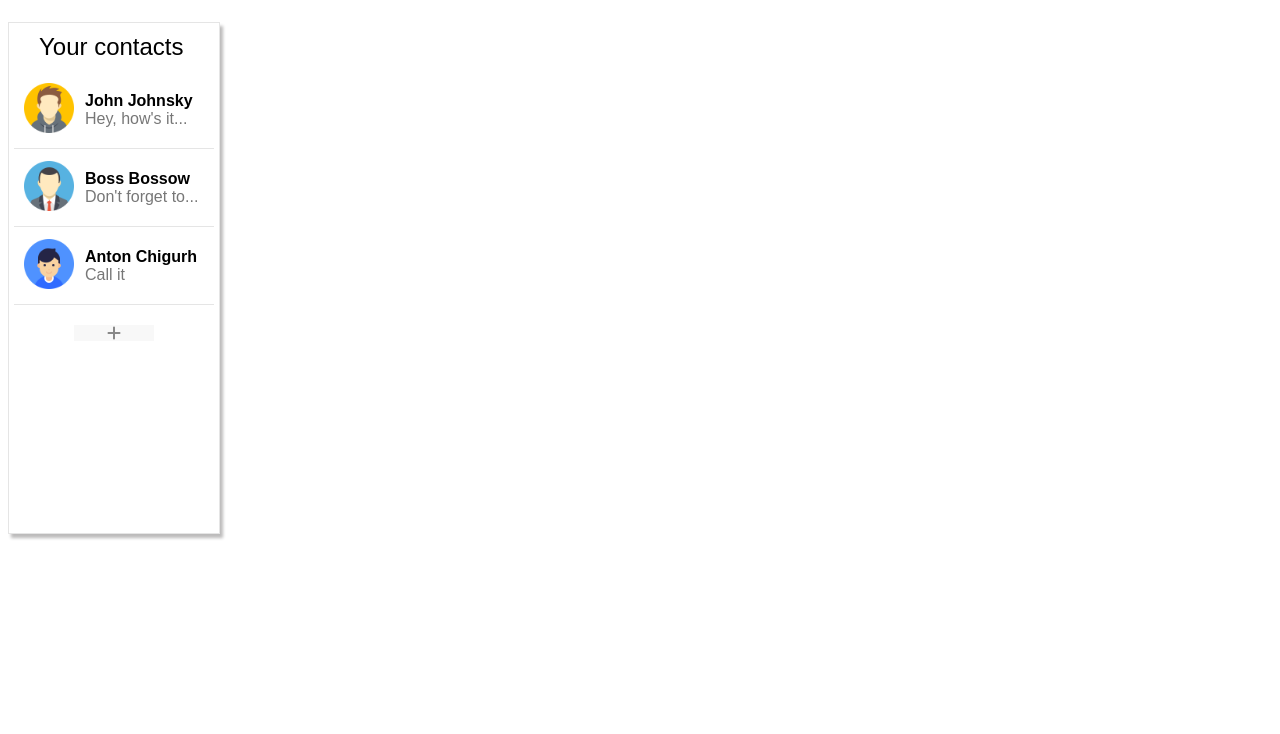
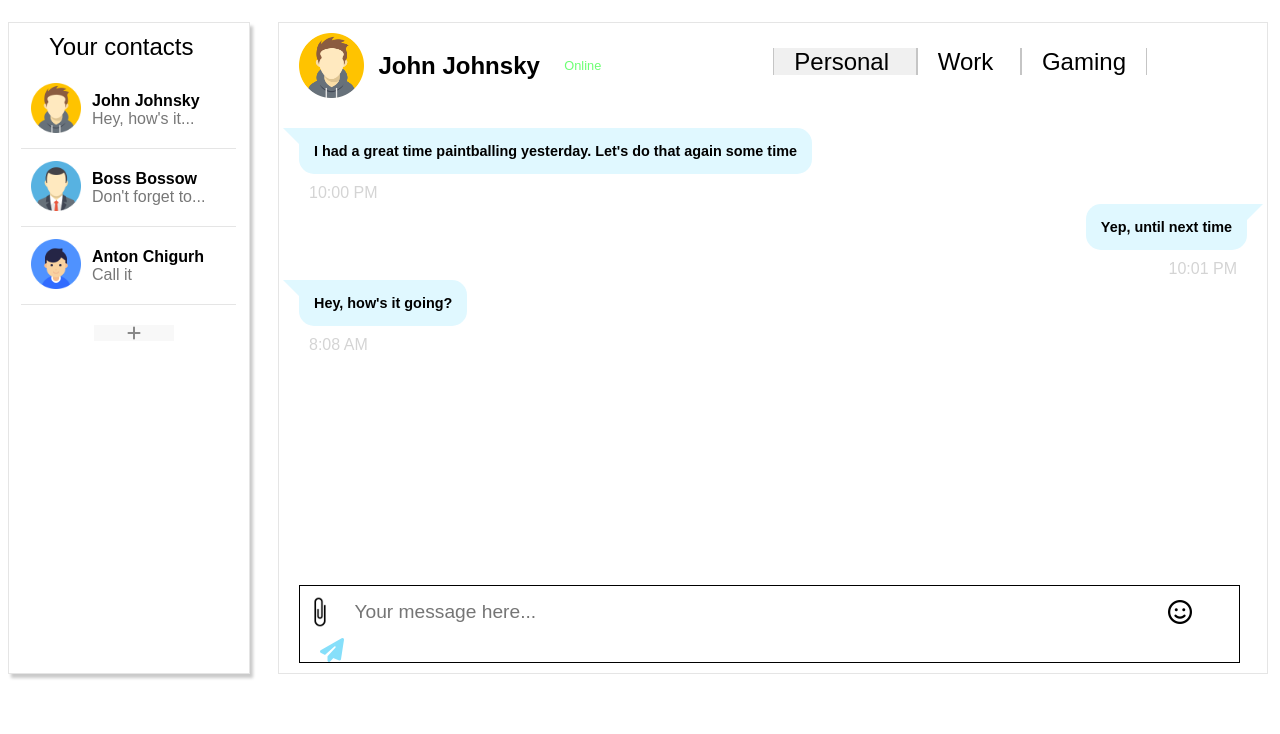
Before and after one commit to adilb99/yestify, a plain HTML site: page index.html in a window 1280 px wide. Shown: the part 66-800 px from the top of the page. Drawn offline with Linux system fonts and the light colour scheme.

Commit message:
rough chat layout

```diff
--- a/index.html
+++ b/index.html
@@ -28,7 +28,7 @@
   <div id = "main">
     <div id="contacts">
 
-      <span style="padding-bottom: 20px; margin-left: 30px; font-size: 1.5em">
+      <span style="padding-bottom: 20px; margin-left: 40px; font-size: 1.5em">
         Your contacts </span>
 
         <table id="contacts_table">
@@ -67,6 +67,59 @@
     </div>
 
     <div id="chat">
+        <span id="chat_placeholder" style="display: none;"> No chat here yet... </span>
+
+        <div id="john_chat">
+
+          <img class="chat_avatar" src="./src/avatar_friend.png">
+          <span class="chat_name"> John Johnsky </span>
+          <span class="chat_online_status"> Online </span>
+
+          <div class="channel_selector_div">
+            <span class="channel_selector selected"> Personal </span>
+            <span class="channel_selector"> Work </span>
+            <span class="channel_selector"> Gaming </span>
+          </div>
+
+          <div class="channel_inside" id="john_personal_channel">
+
+
+            <div class="msg-box left">
+              I had a great time paintballing yesterday. Let's do that again some time
+            </div> <span class="time_marker" style="float: left;"> 10:00 PM </span>
+
+            <div class="msg-box right">  Yep, until next time  </div>
+            <span class="time_marker" style="float: right;"> 10:01 PM </span>
+
+            <div class="msg-box left"> Hey, how's it going?  </div>
+            <span class="time_marker" style="float: left;"> 8:08 AM </span>
+
+          </div>
+
+          <div class="channel_inside" id="john_work_channel">
+
+          </div>
+
+          <div class="channel_inside" id="john_gaming_channel">
+
+          </div>
+
+          <div class="chat_message_field_div">
+            <img class="clip-icon" src="./src/clip_icon.png">
+            <input class="message_input" type="text" placeholder="Your message here...">
+            <i class="far fa-smile"></i>
+            <i class="fas fa-paper-plane"></i>
+          </div>
+
+        </div>
+
+        <div id="boss_chat" style="display: none;">
+
+        </div>
+
+        <div id="anton_chat" style="display: none;">
+
+        </div>
 
     </div>
   </div>
--- a/styles/index.css
+++ b/styles/index.css
@@ -49,7 +49,7 @@
 	margin-right: 30px;
 	margin-left: 30px;
 	flex-grow: 1;
-	background-color: #bababa;
+	background-color: #eeeeee;
 	border: solid 1px;
 	text-align: center;
 }
@@ -62,8 +62,8 @@
 
 #contacts_table {
 	margin-top: 10px;
-	margin-left: 5px;
-	width: 200px;
+	margin-left: 12px;
+	width: 215px;
 	border-collapse: collapse;
 }
 
@@ -84,9 +84,31 @@
 #contacts {
 	padding-top: 10px;
 	border: 1px solid #e5e5e5;
-	width: 210px;
-	height: 500px;
-	box-shadow: 3px 4px 3px #bcbbbb;
+	width: 240px;
+	height: 80vh;
+	box-shadow: 3px 4px 3px #cacaca;
+	float: left;
+}
+
+
+#chat {
+	padding-top: 10px;
+	border: 1px solid #e5e5e5;
+	float: right;
+	margin-left: 270px;
+	width: 75%;
+	height: 80vh;
+	position: absolute;
+	padding-left: 20px;
+	padding-right: 20px;
+}
+
+#chat_placeholder {
+	display: block;
+	margin-top: 35vh;
+	margin-left: 65vh;
+	font-size: 2em;
+	color: #acacac
 }
 
 #main {
@@ -111,7 +133,7 @@
 
 #add_chat_icon {
 	margin-top: 20px;
-	margin-left: 65px;
+	margin-left: 85px;
 	color: #888888;
 	background-color: #f8f8f8;
 	width: 80px;
@@ -123,3 +145,165 @@
 	color: #333333;
 	background-color: #e5e5e5;
 }
+
+.chat_name {
+	font-size: 1.5em;
+	font-weight: 600;
+	padding-right: 20px;
+	margin-left: 10px;
+	display: inline-block;
+	vertical-align: middle;
+}
+
+.chat_online_status {
+	color: #6dff74;
+	display: inline-block;
+	vertical-align: middle;
+	font-size: 0.8em;
+}
+
+.chat_avatar {
+	width: 65px;
+	height: 65px;
+	display: inline-block;
+	vertical-align: middle;
+}
+
+.channel_selector_div {
+	font-size: 1.5em;
+	/* border: 1px solid black; */
+	float: right;
+	margin-right: 100px;
+	margin-top: 15px;
+}
+
+.channel_selector {
+	border-right: 1px solid #c5c5c5;
+	border-left: 1px solid #c5c5c5;
+	padding: 0px 20px 0px 20px;
+}
+
+.channel_selector:hover {
+	background-color: #c9c9c9;
+	cursor: pointer;
+}
+
+.selected {
+	background-color: #f0f0f0;
+}
+
+.msg-box {
+	width: fit-content;
+	margin: 30px auto;
+	border-radius: 15px;
+	background: #e0f8ff;
+	color: black;
+	padding: 15px;
+	text-align: center;
+	font-weight: 600;
+	font-family: arial;
+	position: relative;
+	font-size: 0.9em;
+  }
+
+  .right {
+	  margin-right: 0px;
+  }
+
+  .left {
+	  margin-left: 0px;
+  }
+
+  .right:before {
+	content: "";
+	width: 0px;
+	height: 0px;
+	position: absolute;
+	border-left: 15px solid #e0f8ff;
+	border-right: 15px solid transparent;
+	border-top: 15px solid #e0f8ff;
+	border-bottom: 15px solid transparent;
+	right: -16px;
+	top: 0px;
+  }
+
+  .left:before {
+	content: "";
+	width: 0px;
+	height: 0px;
+	position: absolute;
+	border-left: 15px solid transparent;
+	border-right: 15px solid #e0f8ff;
+	border-top: 15px solid #e0f8ff;
+	border-bottom: 15px solid transparent;
+	left: -16px;
+	top: 0px;
+  }
+
+
+  .channel_inside {
+
+  }
+
+  .chat_message_field_div {
+	border: 1px solid black;
+	position: absolute;
+	bottom: 10px;
+	width: 95%;
+  }
+
+  .message_input {
+	font-size: 1.2em;
+	height: 50px;
+	border: 0px;
+	width: 86%;
+	padding-left: 10px;
+	display: inline-block;
+	vertical-align: middle;
+  }
+
+  .message_input:focus {
+	  outline:none;
+  }
+
+  .fa-paper-plane {
+	font-size: 1.5em;
+	display: inline-block;
+	vertical-align: middle;
+	color: #86dffa;
+	margin-left: 20px;
+  }
+
+  .fa-paper-plane:hover {
+	color: #a7eaff;
+	cursor: pointer;
+  }
+
+  .fa-smile {
+	font-size: 1.5em;
+	display: inline-block;
+	vertical-align: middle;
+  }
+
+  .fa-smile:hover {
+	  color: #bbbbbb;
+	  cursor: pointer;
+  }
+
+  .clip-icon {
+	width: 40px;
+	height: 40px;
+	display: inline-block;
+	vertical-align: middle;
+  }
+
+  .clip-icon:hover {
+	  cursor: pointer;
+  }
+
+  .time_marker {
+	  color: #d4d4d4;
+	  margin-top: -20px;
+	  padding-left: 10px;
+	  padding-right: 10px;
+  }
```
Also changed, not shown: src/clip_icon.png (added).
